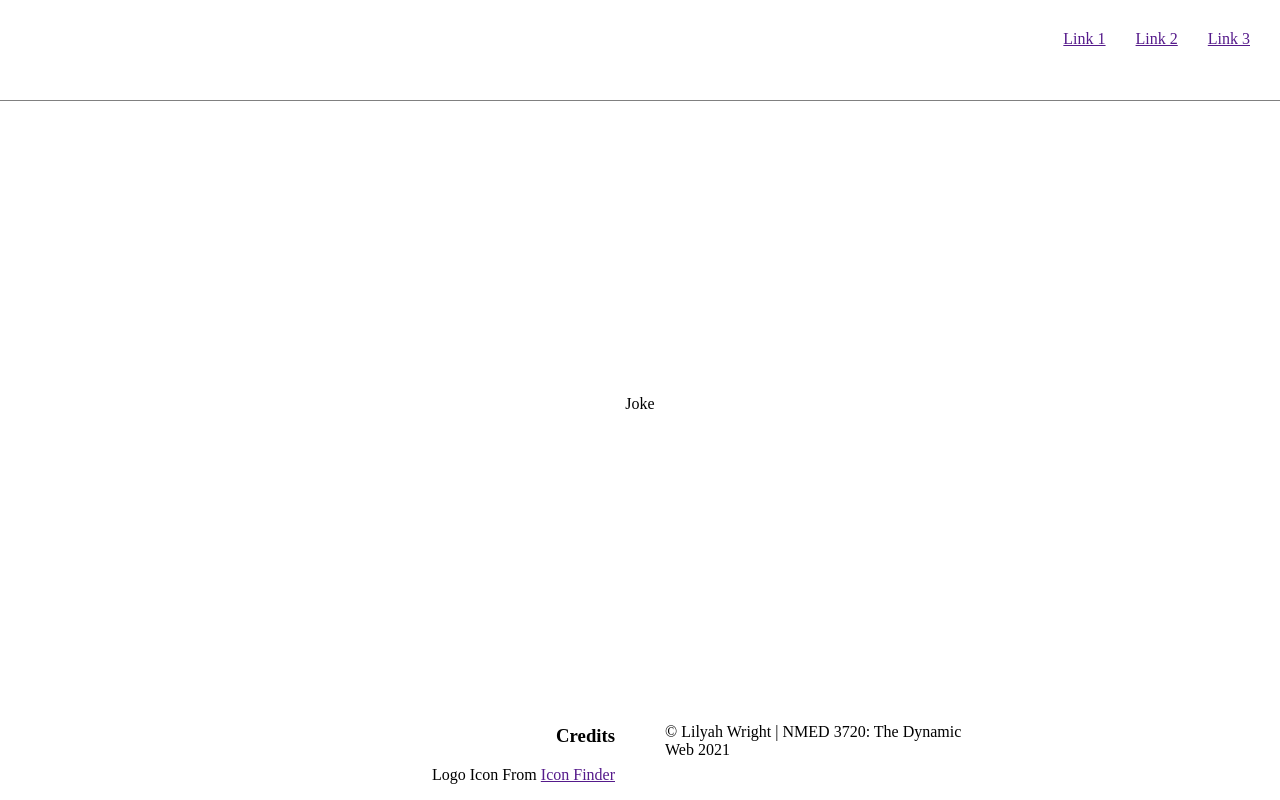
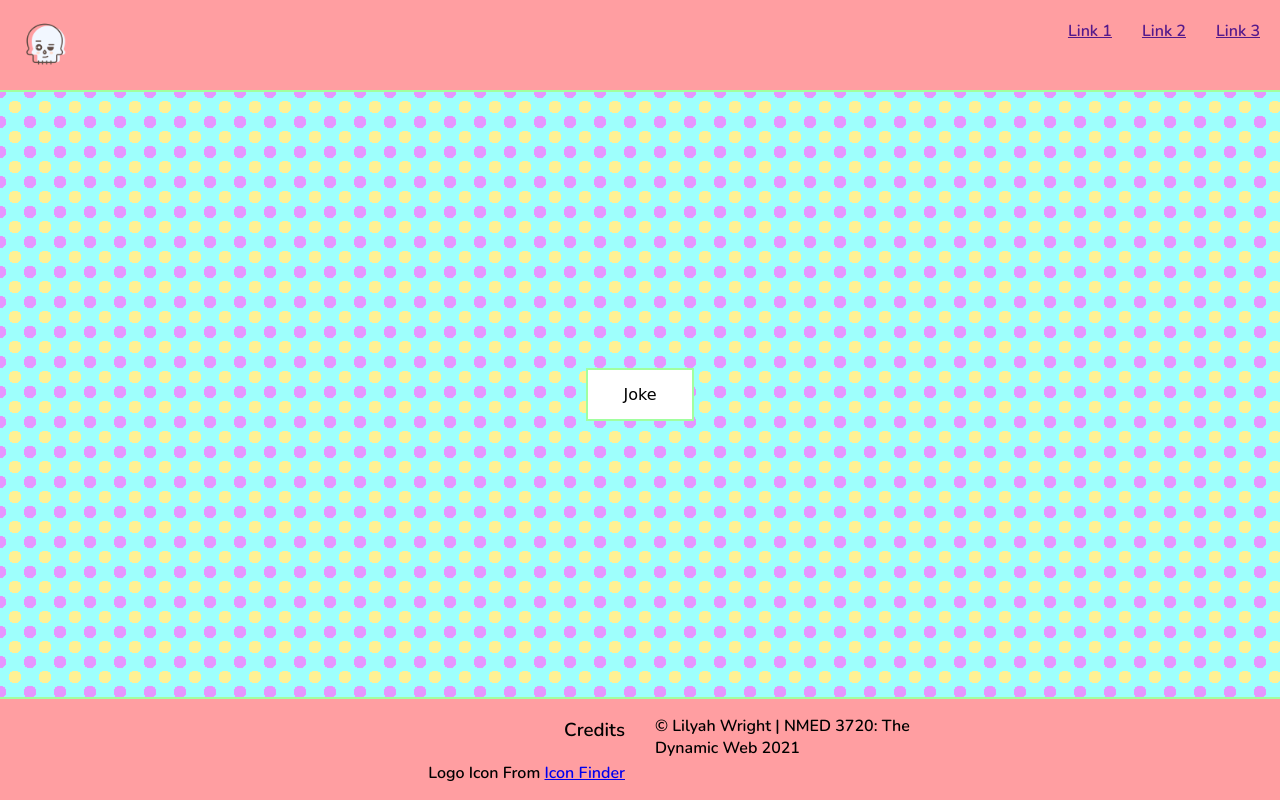
Before and after one commit to LunarStar16/DynamicWeb2021-review, a plain HTML site: page index.html in a window 1280 px wide. Drawn offline with nearby package versions, Linux system fonts and the light colour scheme; a web font is replaced by a local one.

Commit message:
added Images and Various Content

```diff
--- a/css/style.css
+++ b/css/style.css
@@ -5,6 +5,7 @@
 body, html {
     min-height: 100vh;
     margin: 0;
+    font-family: 'Nunito', sans-serif;
 }
 
 img {
@@ -21,19 +22,37 @@ main {
     display: flex;
     justify-content: center;
     align-items: center;
+    /*
+ Polka dot: https://codepen.io/danichk/pen/YyVeXa
+ */
+    background: #9efffc;
+  background-image:
+    radial-gradient(#fff194 30%, transparent 0),
+    radial-gradient(#e596ff 30%, transparent 0);
+  background-size: 30px 30px;
+  background-position: 0 0, 15px 15px;
+}
+
+.joke{
+    background: white;
+    padding: 15px 35px;
+    border: 2px solid #A1FF9E;
+    font-family: 'Potta One', cursive;
+    cursor: url(../Images/iconfinder_5_2533009.png), auto;
 }
 
 header{
-    border-bottom: 1px solid grey;
-    padding: 30px;
+    background: #FF9EA1;
+    border-bottom: 2px solid #A1FF9E;
+    padding: 20px;
     display: flex;
     justify-content: space-between;
 }
 
 .logo {
-    background-image: url(../Images/);
-    width: 40px;
-    height: 40px;
+    background-image: url(../Images/iconfinder_5_2533009.png);
+    width: 50px;
+    height: 50px;
     background-size: 100%;
 }
 
@@ -46,10 +65,12 @@ nav ul {
 }
 
 footer {
+    background: #FF9EA1;
+    border-top: 2px solid #A1FF9E;
     display: grid;
     grid-template-columns: 300px 300px;
     justify-content: center;
-    grid-gap: 50px;
+    grid-gap: 30px;
 }
 
 .credits {
--- a/index.html
+++ b/index.html
@@ -5,6 +5,8 @@
     <title>HTML CSS and JAVASCRIPT PRACTICE</title>
     <meta charset="UTF-8">
     <link rel="stylesheet" href="css/style.css">
+    <link rel="preconnect" href="https://fonts.gstatic.com">
+<link href="https://fonts.googleapis.com/css2?family=Nunito:wght@600&family=Potta+One&display=swap" rel="stylesheet">
 </head>
 
 <body>
@@ -24,7 +26,7 @@
     <footer>
         <div class="credits">
             <h3>Credits</h3>
-            <p>Logo Icon From <a href="" target="_blank">Icon Finder</a></p>
+            <p>Logo Icon From <a href="https://www.iconfinder.com/icons/2533009/avatar_character_halloween_skeleton_skull_icon" target="_blank">Icon Finder</a></p>
         </div>
         <div><p>&copy; Lilyah Wright | NMED 3720: The Dynamic Web 2021</p>
         </div>
```
Also changed, not shown: Images/iconfinder_5_2533009.png (added).
